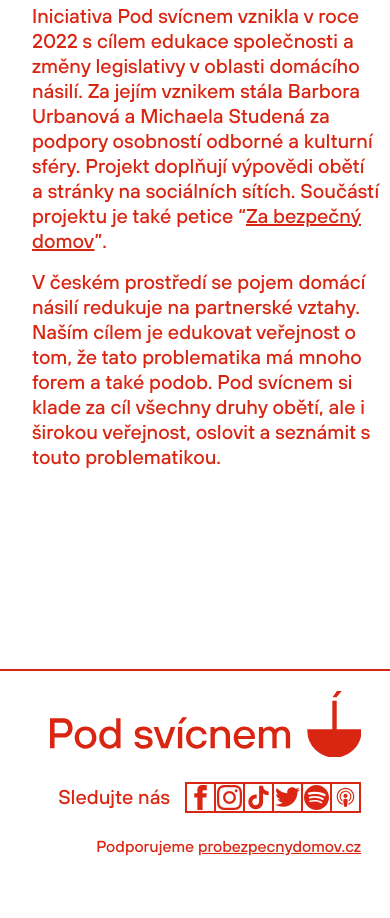
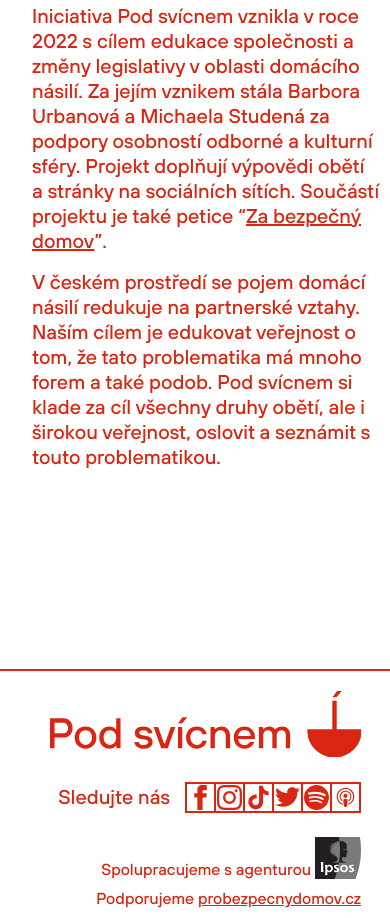
Before and after one commit to tomkoreny/pod-svicnem, a website built with Parcel: page index.html in a window 390 px wide. Shown: the part 3917-4835 px from the top of the page. Before the commit the page ends 4803 px from the top, so only its background shows below. Built offline with nearby package versions, Linux system fonts and the light colour scheme.

Commit message:
added ipsos footer

```diff
--- a/css/main.css
+++ b/css/main.css
@@ -636,7 +636,6 @@ div.footer {
   padding-top: 20px;
   border-top: 2px solid var(--main-red-color);
   padding-inline: 50px;
-  padding-bottom: 30px;
 }
 
 div.footer div.socials {
@@ -765,6 +764,12 @@ div.footer div.socials p {
     justify-content: flex-end;
   }
 
+  div.ipsos {
+    display: flex;
+    justify-content: flex-end;
+    padding-bottom: 10px;
+  }
+
   h2.title.about-us {
     margin-top: 13rem;
   }
@@ -889,6 +894,13 @@ audio {
     display: none;
   }
 }
+.podporujeme {
+  padding-bottom: 10px;
+}
 .podporujeme a {
   color: var(--main-red-color);
 }
+
+.ipsosimg {
+  vertical-align:text-bottom;
+}
--- a/index.html
+++ b/index.html
@@ -415,6 +415,13 @@
         <img src="img/ap.svg" alt="apple podcasts">
       </a>
   </div>
+  <div class="ipsos">
+    <p>
+      Spolupracujeme s agenturou
+      <a class="ipsosimg" href="https://www.ipsos.com/cs-cz"><img src="img/Black  white ipsos.svg" style="height:42px;"></a>
+    </p>
+    <img>
+  </div>
   <div class="podporujeme">
     <p>
       Podporujeme <a href="https://www.probezpecnydomov.cz/" target="_blank">probezpecnydomov.cz</a>
```
Also changed, not shown: img/Black  white ipsos.svg (added), 2 other files.
